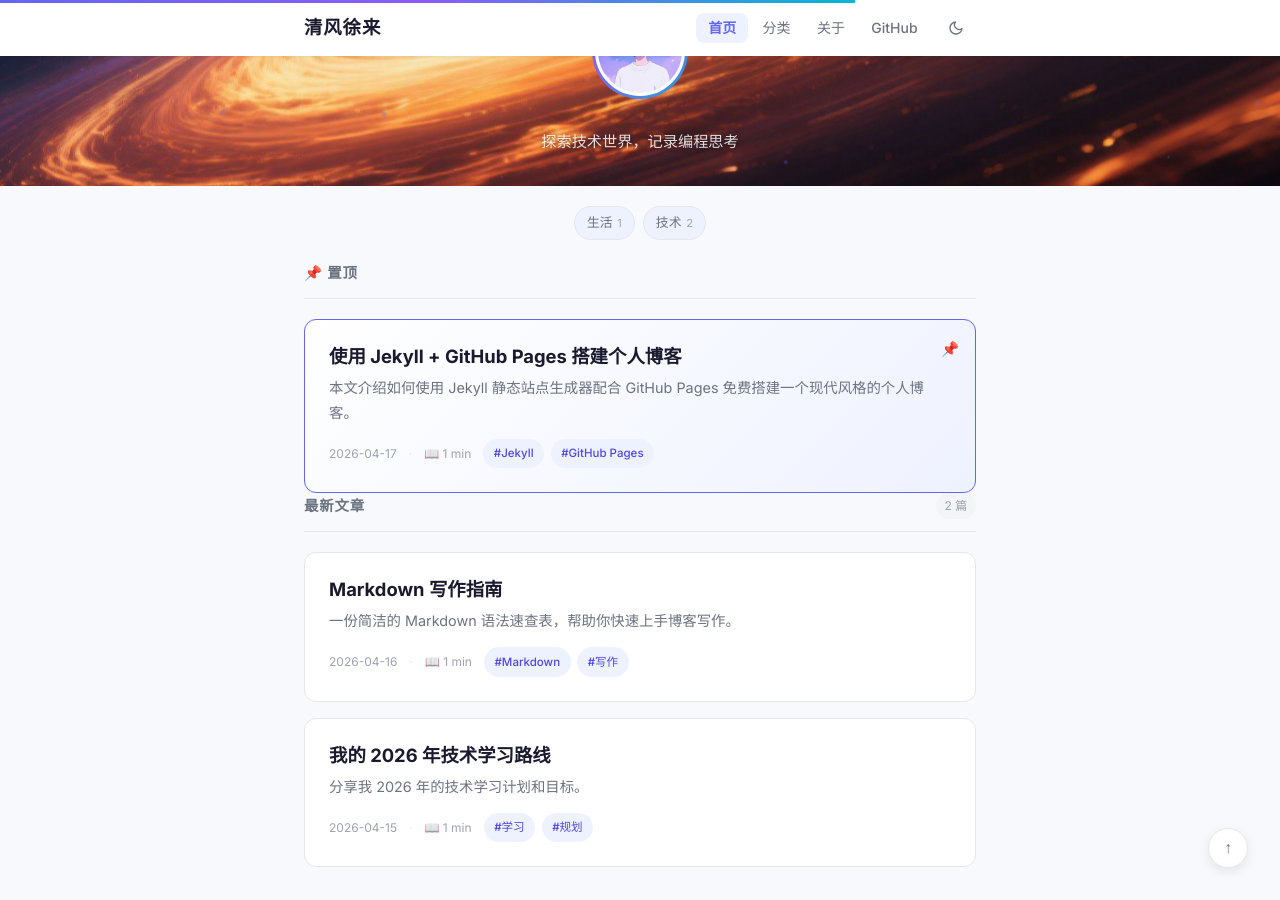
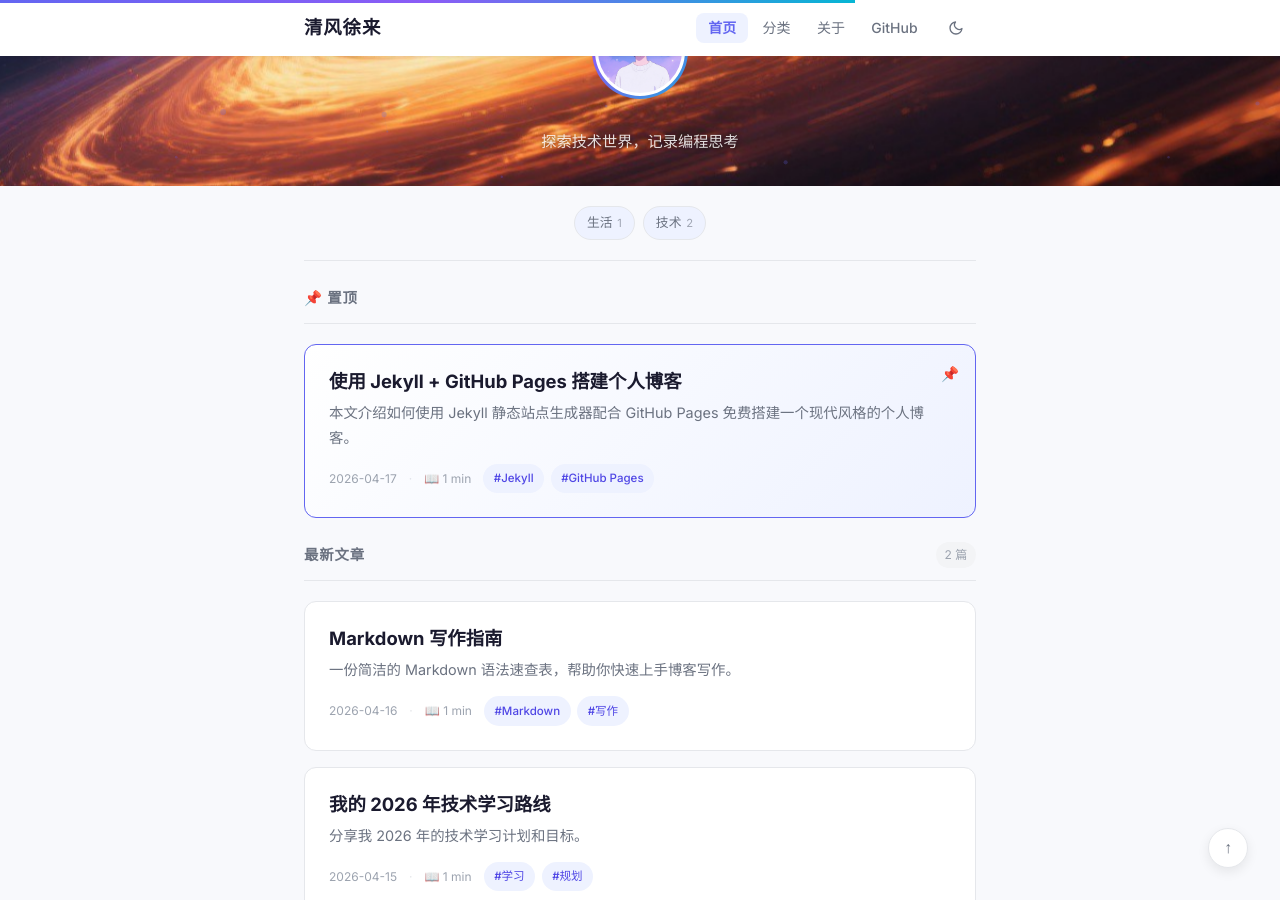
Before and after one commit to Asilencer/asilencer.github.io, a Jekyll site: the page built from index.html, in a window 1280 px wide and 900 px high, scrolled down 455 px. Built offline with Jekyll 4.4.1, drawn with Linux system fonts in a browser that asks for light colours.

Commit message:
Add separators: border below categories, margin between pinned and latest posts

```diff
--- a/assets/css/style.css
+++ b/assets/css/style.css
@@ -364,6 +364,8 @@ img { max-width: 100%; height: auto; }
   gap: 0.5rem;
   justify-content: center;
   padding: 1.25rem 0;
+  border-bottom: 1px solid var(--color-border);
+  margin-bottom: 1.5rem;
 }
 
 .profile-tag {
@@ -482,6 +484,7 @@ img { max-width: 100%; height: auto; }
   display: flex;
   flex-direction: column;
   gap: 1rem;
+  margin-bottom: 1.5rem;
 }
 
 .post-card {
```
